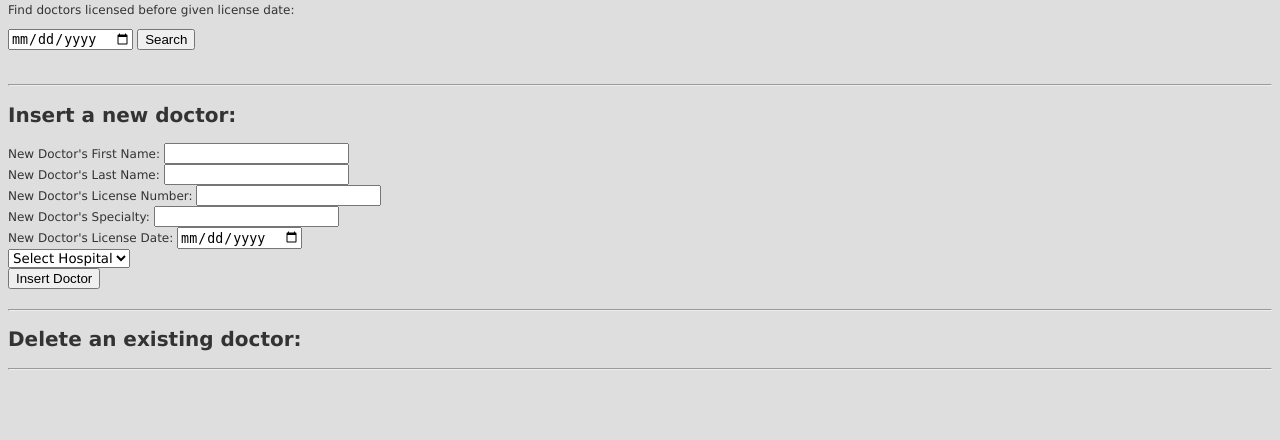
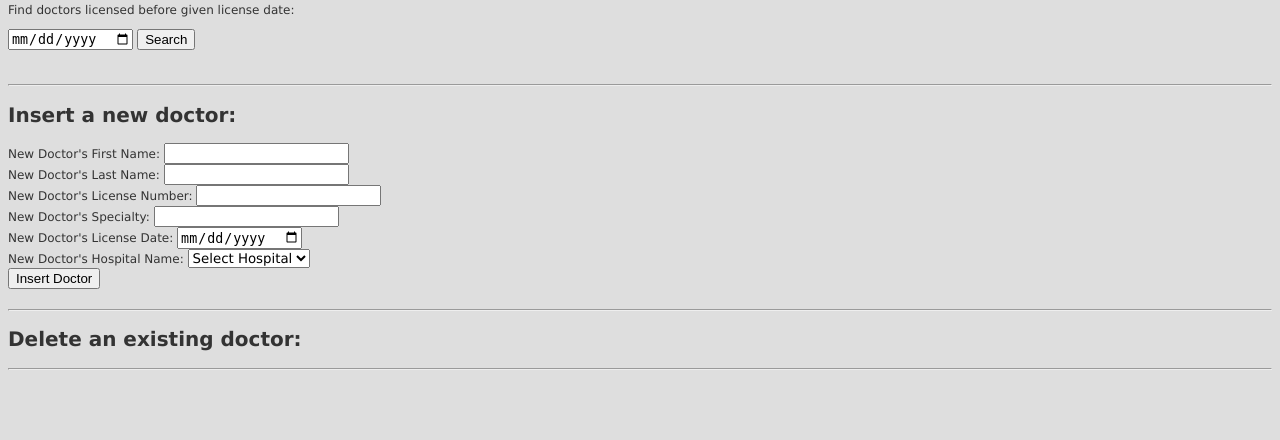
Before and after one commit to cricha88/assign3cs3319, a PHP site: page / in a window 1280 px wide. Shown: the part 477-917 px from the top of the page. Run offline with PHP 8.4, Linux system fonts and the light colour scheme; data that the repository does not hold is empty.

Commit message:
Ending insert doctor

```diff
--- a/gethospital.php
+++ b/gethospital.php
@@ -1,8 +1,6 @@
 <?php
 	$query = "SELECT * FROM hospital";
 	$result = mysqli_query($connection,$query);
-    echo "New Doctor's Hospital Name: </br>";
-
     if (!$result) {
         die("databases query for hospitals failed.");
     }
--- a/index.php
+++ b/index.php
@@ -75,9 +75,9 @@ New Doctor's Last Name: <input type="text" name="LastName"><br/>
 New Doctor's License Number: <input type="text" name="LicenseNumber"><br/>
 New Doctor's Specialty: <input type="text" name="Specialty"><br/>
 New Doctor's License Date: <input type="date" name=LicenseDate><br/>
-
+New Doctor's Hospital Name:
 <select name="whichhosp" id="whichhosp">
-	<option value="1">Select Hospital</option>
+	<option value=""> Select Hospital </option>
   	<?php
 		include "gethospital.php";
 	?>
```
